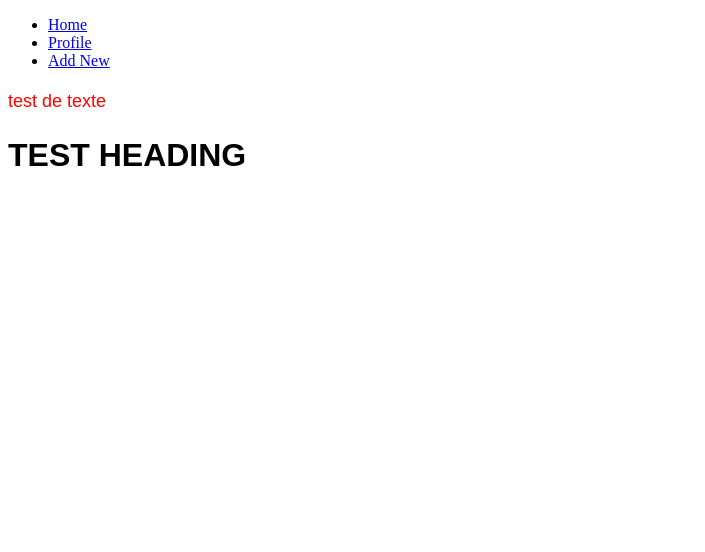
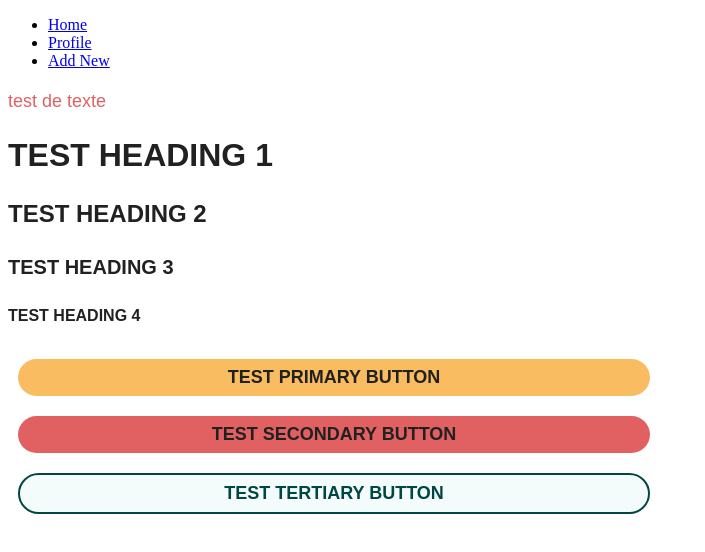
Before and after one commit to Agrumee/moinscestbien, a React (Vite) app in the folder front/: page / in a window 1280 px wide. Shown: the top 552 px of the page, without its empty margins (0-705 px from the left). Built offline with nearby package versions, Linux system fonts and the light colour scheme.

Commit message:
create button component

```diff
--- a/front/src/App.tsx
+++ b/front/src/App.tsx
@@ -1,4 +1,3 @@
-import React from 'react';
 import { BrowserRouter, Routes, Route } from 'react-router-dom';
 import MainTemplate from './components/templates/MainTemplate';
 import Home from './pages/Home';
--- /dev/null
+++ b/front/src/components/atoms/Button/Button.scss
@@ -0,0 +1,46 @@
+/* Mixin pour le style des boutons */
+@mixin button-style($font-size, $line-height: 150%, $background-color, $color) {
+  font-family: $font-family;
+  line-height: $line-height;
+  font-size: $font-size;
+  background-color: $background-color;
+  color: $color;
+  border-radius: 30px;
+  padding: 5px;
+  width: 50%;
+  margin: 10px;
+  border: none;
+  box-shadow: none;
+  outline: none;
+  cursor: pointer;
+  font-weight: 600;
+
+  &:focus {
+    box-shadow: none;
+    outline: none;
+  }
+}
+
+.primary {
+  @include button-style(18px, 150%, $yellow, $black);
+  &:hover {
+    background-color: darken($yellow, 10%);
+    color: $white;
+  }
+}
+
+.secondary {
+  @include button-style(18px, 150%, $red, $black);
+  &:hover {
+    background-color: darken($red, 10%);
+    color: $white;
+  }
+}
+
+.tertiary {
+  @include button-style(18px, 150%, $light_green, $dark_green);
+  border: 2px solid $dark_green;
+  &:hover {
+    background-color: darken($light_green, 10%);
+  }
+}
--- /dev/null
+++ b/front/src/components/atoms/Button/Button.tsx
@@ -0,0 +1,15 @@
+import "./Button.scss";
+
+interface ButtonProps {
+  className: string;
+  content: string;
+  onClick: (event: React.MouseEvent<HTMLButtonElement>) => void;
+}
+
+export default function Button({ className, content, onClick }: ButtonProps) {
+  return (
+    <button className={className} onClick={onClick}>
+      {content}
+    </button>
+  );
+}
--- a/front/src/components/templates/MainTemplate.tsx
+++ b/front/src/components/templates/MainTemplate.tsx
@@ -1,4 +1,3 @@
-import React from 'react';
 import { Outlet, Link } from 'react-router-dom';
 
 const MainTemplate = () => {
--- a/front/src/pages/Home.tsx
+++ b/front/src/pages/Home.tsx
@@ -1,11 +1,34 @@
 import Paragraph from "../components/atoms/Paragraph/Paragraph";
 import Heading from "../components/atoms/Heading/Heading";
+import Button from "../components/atoms/Button/Button";
 
 const Home = () => {
+  const handleDeleteAccount = (event: React.MouseEvent<HTMLButtonElement>) => {
+    console.log("Account deleted");
+  };
+
   return (
     <>
       <Paragraph class="big" content="test de texte" />
-      <Heading level={1} content="TEST HEADING" />
+      <Heading level={1} content="TEST HEADING 1" />
+      <Heading level={2} content="TEST HEADING 2" />
+      <Heading level={3} content="TEST HEADING 3" />
+      <Heading level={4} content="TEST HEADING 4" />
+      <Button
+        className="primary"
+        content="TEST PRIMARY BUTTON"
+        onClick={handleDeleteAccount}
+      />
+      <Button
+        className="secondary"
+        content="TEST SECONDARY BUTTON"
+        onClick={handleDeleteAccount}
+      />
+      <Button
+        className="tertiary"
+        content="TEST TERTIARY BUTTON"
+        onClick={handleDeleteAccount}
+      />
     </>
   );
 };
--- a/front/src/styles/_variables.scss
+++ b/front/src/styles/_variables.scss
@@ -1,6 +1,8 @@
-$black : 212121;
-$white : ffffff;
-$red: red;
-
+$black: #212121;
+$white: #ffffff;
+$red: #E16162;
+$yellow: #F9BC60;
+$dark_green: #004643;
+$light_green: #F3FCFA;
 
 $font-family: "Montserrat", sans-serif;
```
Also changed, not shown: front/src/components/atoms/Heading/Heading.tsx (line endings or trailing spaces), front/src/index.tsx (line endings or trailing spaces).
